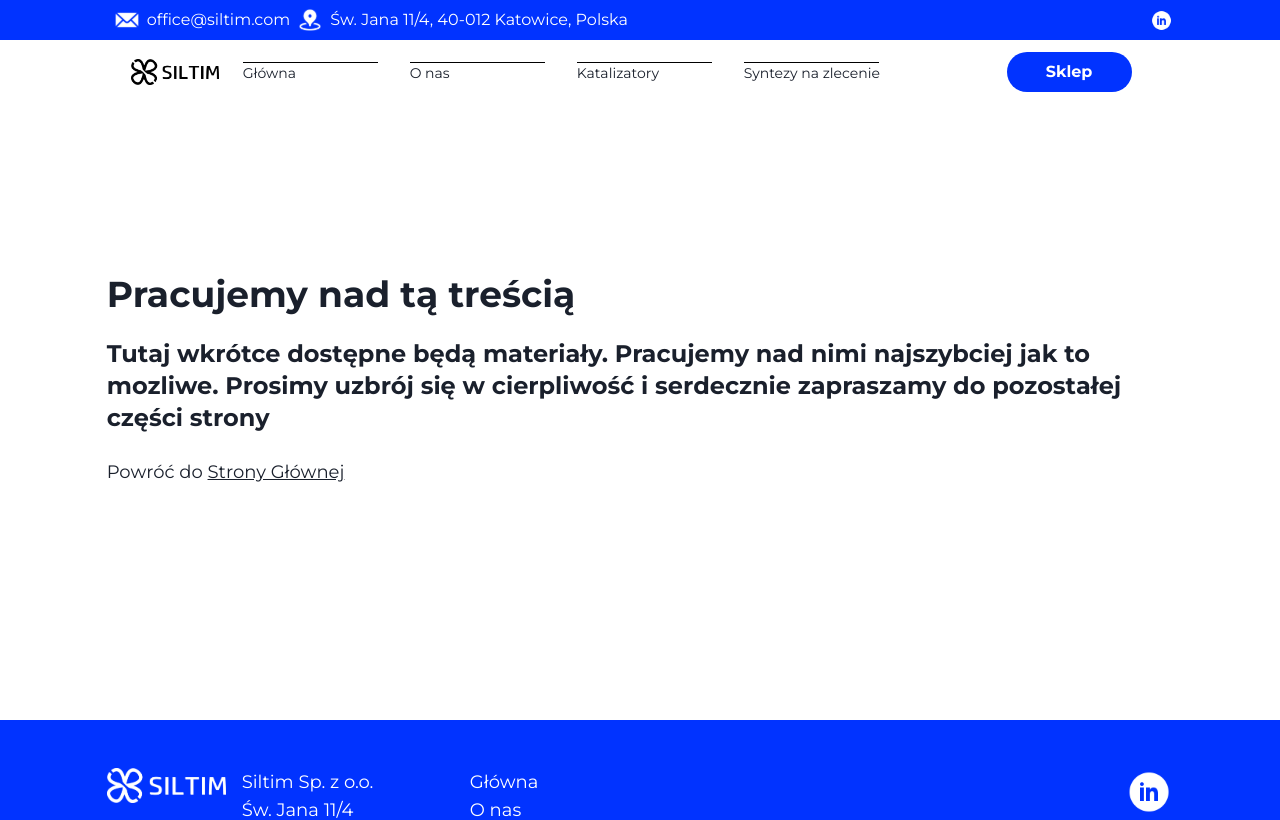
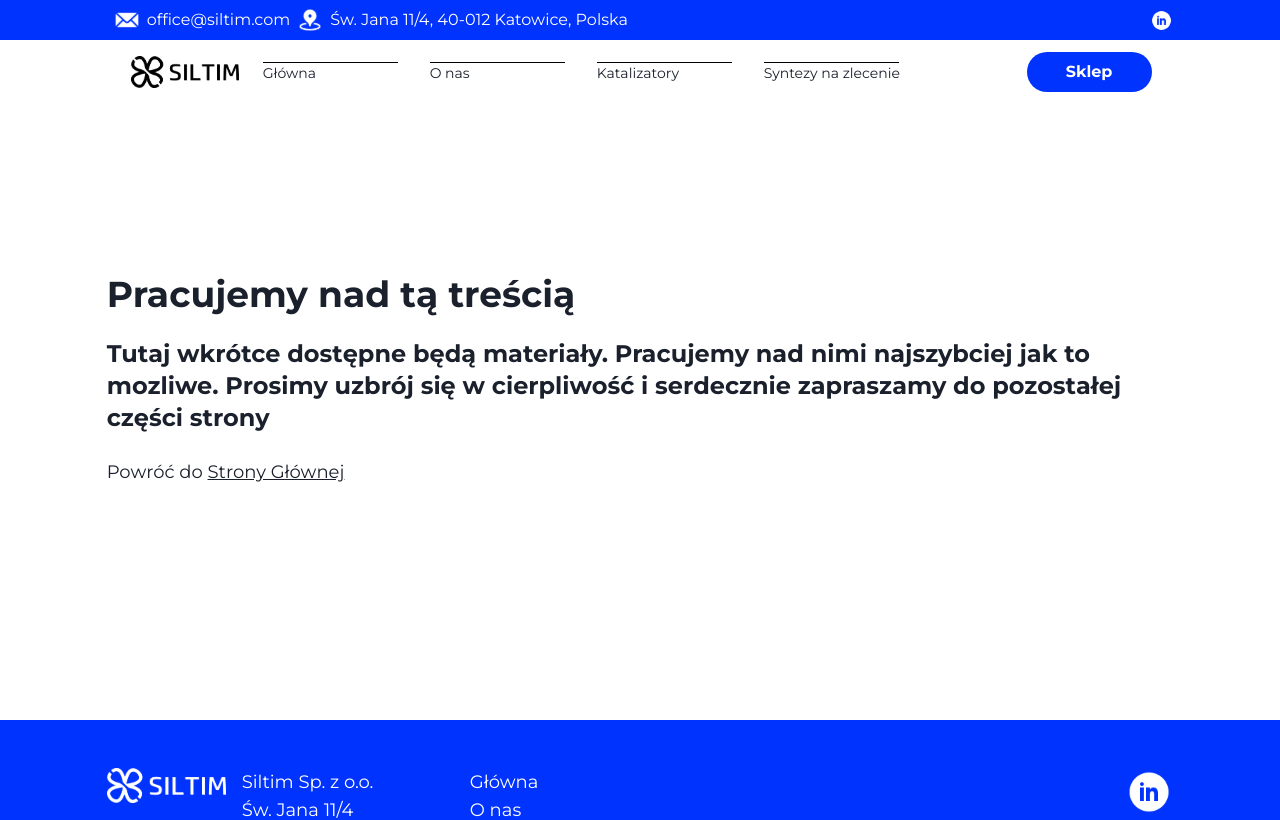
Before and after one commit to Rafalk88/siltim-website, a Next.js app: page /notready in a window 1280 px wide. Shown: the top 820 px of the page. Built offline with nearby package versions, Linux system fonts and the light colour scheme.

Commit message:
`navbar` logo css changed

```diff
--- a/components/Navbar/index.tsx
+++ b/components/Navbar/index.tsx
@@ -36,7 +36,7 @@
     py-3`}
     >
       <div className={`flex items-center mx-auto w-5/6 max-w-[1200px]`}>
-        <div className={`${flexBetween} max-w-[136px] md:px-6`}>
+        <div className={`${flexBetween} max-w-[156px] md:px-6`}>
           <div>
             <Link href="/" className="cursor-pointer" passHref>
               <Image src={Logo} alt={"Logo"} />
```
